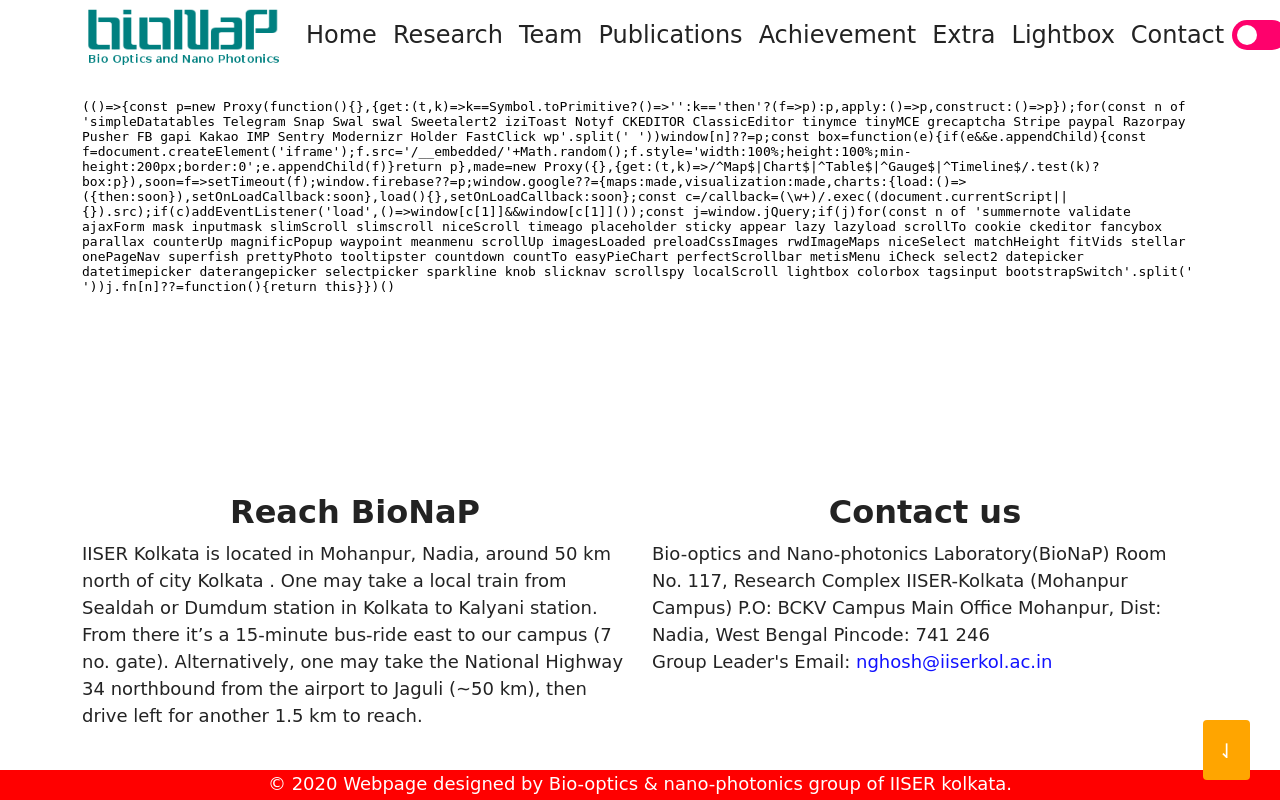
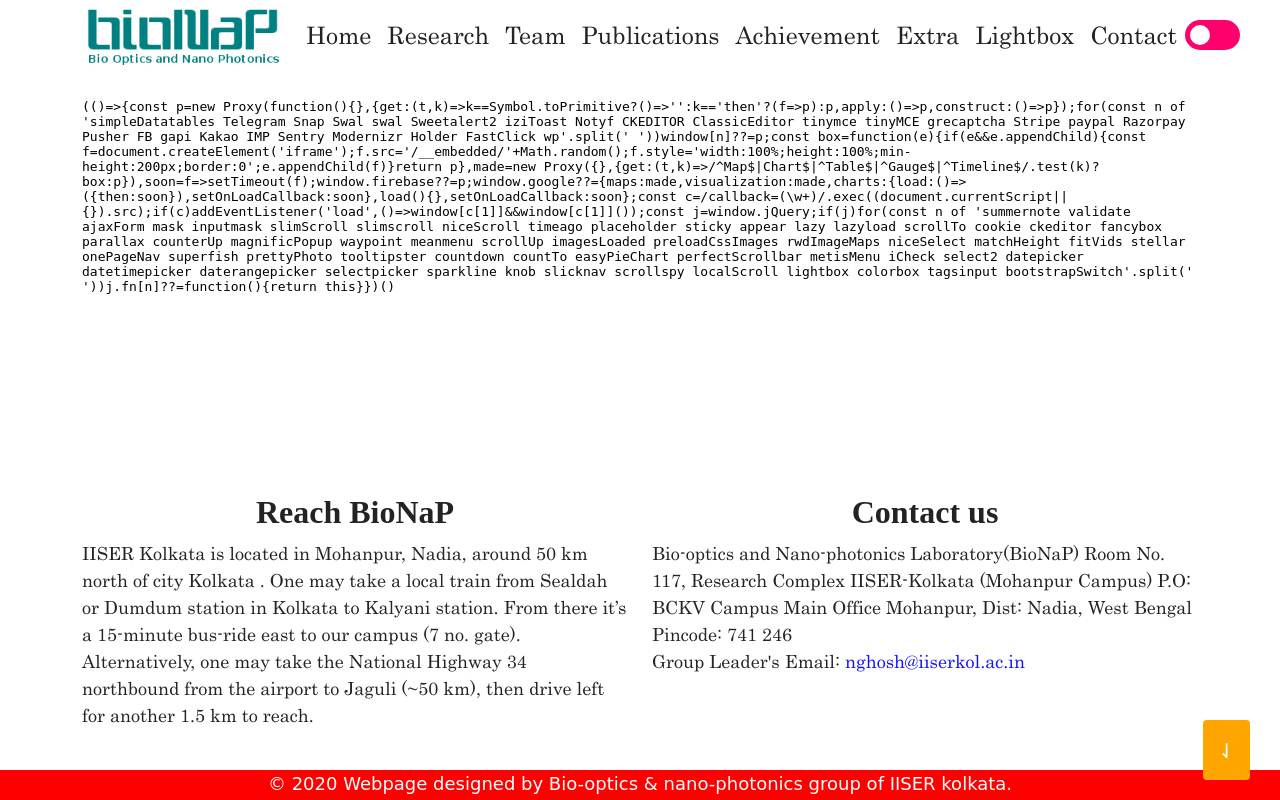
Before and after one commit to shyamalguchhait/lab, a PHP site: page /lab/contact.php in a window 1280 px wide. Run offline with PHP 8.4, Linux system fonts and the light colour scheme; style sheets or scripts are compiled from the project's sources; some libraries are stand-ins or nearby versions.

Commit message:
Add files via upload

```diff
--- a/static/css/contact.css
+++ b/static/css/contact.css
@@ -64,13 +64,13 @@ body {
   color: var(--lightColor);
   text-align: center;
   font-size: xx-large !important;
-  font-family: "Comic Sans MS";
+  font-family: "Century";
   height: auto;
   font-weight: bold !important;
 }
 
 .p {
-  font-family: "Comic Sans MS";
+  font-family: "Century";
   font-size: large !important;
   color: var(--lightColor) !important;
 }
--- a/static/css/contact.scss
+++ b/static/css/contact.scss
@@ -9,14 +9,14 @@
   color: var(--lightColor);
   text-align: center;
   font-size: xx-large !important;
-  font-family: "Comic Sans MS";
+  font-family: "Century";
 
   height: auto;
   font-weight: bold !important;
 }
 
 .p {
-  font-family: "Comic Sans MS";
+  font-family: "Century";
   font-size: large !important;
   color: var(--lightColor) !important;
 
--- a/static/css/gototop.css
+++ b/static/css/gototop.css
@@ -55,7 +55,7 @@ body {
 }
 
 body {
-  font-family: "Comic Sans MS";
+  font-family: "Century";
   font-size: 20px;
 }
 
--- a/static/css/gototop.scss
+++ b/static/css/gototop.scss
@@ -1,6 +1,6 @@
 @import "fonts.scss";
 body {
-  font-family: "Comic Sans MS";
+  font-family: "Century";
   font-size: 20px;
 }
 
--- a/static/css/lightbox.scss
+++ b/static/css/lightbox.scss
@@ -1,7 +1,7 @@
 @import "fonts.scss";
 
 .h1 {
-  font-family: "Comic Sans MS" !important;
+  font-family: "Century" !important;
   text-align: center;
 }
 body {
--- a/static/css/menu.css
+++ b/static/css/menu.css
@@ -55,7 +55,7 @@ body {
 }
 
 body {
-  font-family: "Comic Sans MS" !important;
+  font-family: "Century" !important;
   padding-bottom: 30px !important;
 }
 
@@ -67,14 +67,14 @@ body .navbar-brand img {
   color: var(--lightColor) !important;
   background-color: var(--lightBg) !important;
   font-size: x-large !important;
-  font-family: "Comic Sans MS" !important;
+  font-family: "Century" !important;
   font-weight: bold !important;
 }
 
 .nav-item-hover {
   font-size: x-large;
   font-weight: normal;
-  font-family: "Comic Sans MS";
+  font-family: "Century";
 }
 
 .nav-item-hover a {
--- a/static/css/menu.scss
+++ b/static/css/menu.scss
@@ -1,7 +1,7 @@
 @import "fonts.scss";
 
 body {
-  font-family: "Comic Sans MS" !important;
+  font-family: "Century" !important;
   padding-bottom: 30px !important;
   .navbar-brand {
     img {
@@ -13,14 +13,14 @@ body {
   color: var(--lightColor) !important;
   background-color: var(--lightBg) !important;
   font-size: x-large !important;
-  font-family: "Comic Sans MS" !important;
+  font-family: "Century" !important;
   font-weight: bold !important;
 }
 
 .nav-item-hover {
   font-size: x-large;
   font-weight: normal;
-  font-family: "Comic Sans MS";
+  font-family: "Century";
   a {
     color: var(--lightColor) !important;
     background-color: var(--lightBg);
```
Also changed, not shown: static/css/lightbox.css, 4 other files.
